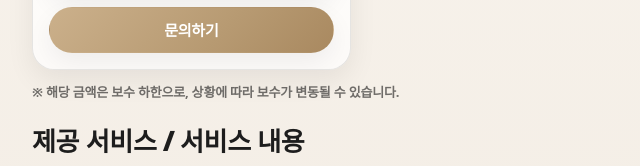
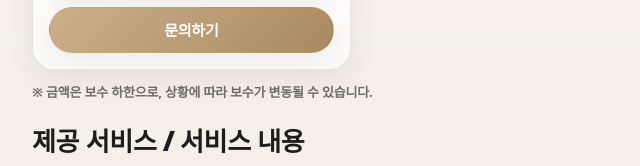
Before and after one commit to hyun012019-wq/-samplepage.co.kr, a plain HTML site: page index.html in a window 1280 px wide. Shown: the part 1704-1870 px from the top of the page, 118-758 px from the left. Drawn offline with Linux system fonts and the light colour scheme.

Commit message:
Update index.html

```diff
--- a/index.html
+++ b/index.html
@@ -782,7 +782,7 @@
       </div>
 
       <div style="margin-top:12px; color:rgba(0,0,0,.55); font-weight:850; font-size:13px;">
-        ※ 해당 금액은 보수 하한으로, 상황에 따라 보수가 변동될 수 있습니다.
+        ※ 금액은 보수 하한으로, 상황에 따라 보수가 변동될 수 있습니다.
       </div>
     </section>
 
```
